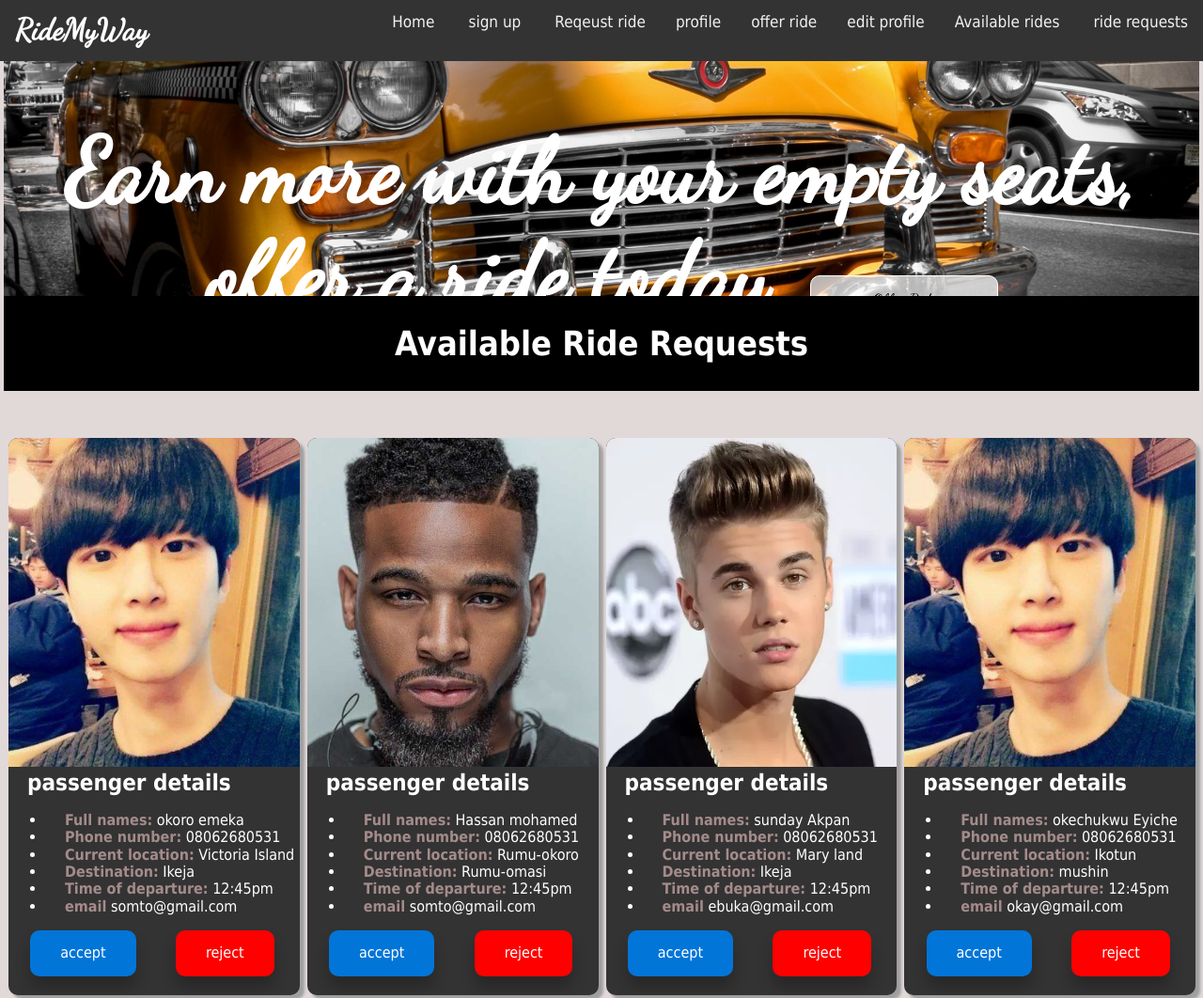
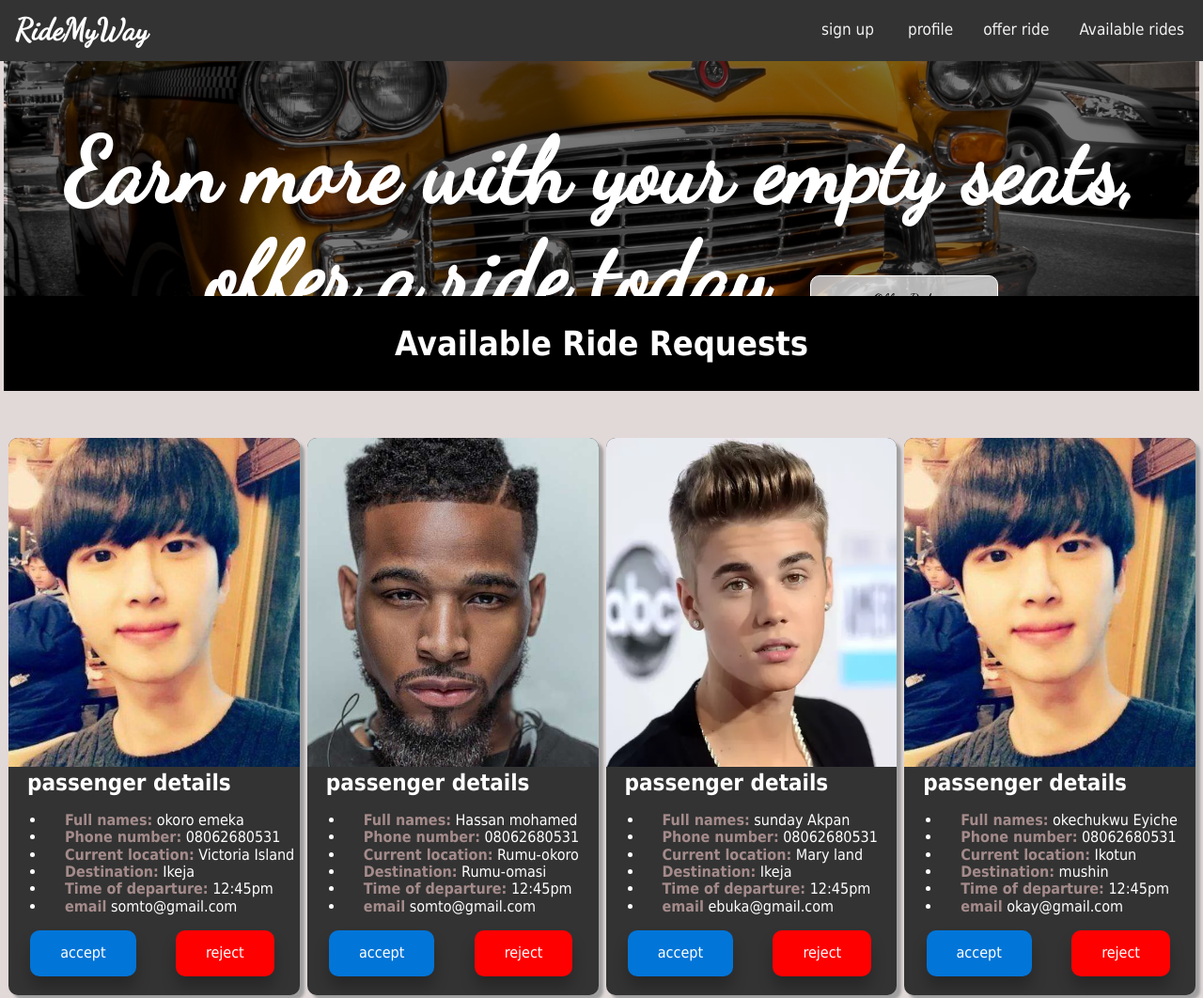
Before and after one commit to okoroemeka/Ride-my-way, a plain HTML site: page UI/viewCreatedRequest.html in a window 1280 px wide. Shown: the top 1062 px of the page at 94% size. Drawn offline with nearby package versions, Linux system fonts and the light colour scheme.

Commit message:
Modify nevigation bar

```diff
--- a/UI/css/avialable.css
+++ b/UI/css/avialable.css
@@ -54,6 +54,10 @@ body, html{
     margin: 0px;
 }
 
+.navbar a:not(:first-child) {
+    padding-top:22px;
+}
+
 /* Style the links inside the navigation bar */
 .navbar a {
     float: right;
@@ -78,6 +82,11 @@ body, html{
 #signup-text,#home-text{
     padding-right: 20px;
 }
+#banner-area-container{
+    margin: 0 auto;
+    height: 250px;
+    background-color: rgba(0,0,0,0.5);
+}
 
 #banner-area{
 	background-image: url("../images/back2.jpg") ;
@@ -87,6 +96,7 @@ body, html{
 	width: 100%;
 	height: 250px;
 	margin: 0;
+    padding: 0;
 	text-align: center;
 	font-size: 3em;
 	color: #ffffff;
--- a/UI/css/main.css
+++ b/UI/css/main.css
@@ -60,6 +60,9 @@ body, html{
     padding: 14px 16px;
     text-decoration: none;
     font-size: 17px;
+}
+.navbar a:not(:first-child) {
+    padding-top:22px;
 }
 .navbar .icon {
     display: none;
--- a/UI/viewCreatedRequest.html
+++ b/UI/viewCreatedRequest.html
@@ -13,14 +13,10 @@
 	<header>
 			<div class="navbar" id="topnavbar">
 				<a href="index.html" id="company-name">RideMyWay</a>
-				<a href="viewCreatedRequest.html">ride requests</a>
 				<a href="availableRides.html" id="home-text">Available rides</a>
-				<a href="editProfile.html">edit profile</a>
 				<a href="offerRides.html">offer ride</a>
 				<a href="profile.html">profile</a>
-				<a href="request.html">Reqeust ride</a>
 				<a href="signup.html" id="signup-text">sign up</a>
-				<a href="index.html" id="home-text">Home</a>
 				<a href="javascript:void(0);" class="icon" onclick="toggleClass()"> <i class="fa fa-bars"></i> </a>
 			</div>
 		</header>
@@ -29,7 +25,14 @@
 			<div class="row" style="margin: 0">
 				<!-- banner area -->
 				<div class="col-12" id="banner-area">
-					<h1>Earn more with your empty seats, offer a ride today.<a href="offerRides.html" id="offer-ride-link"> <button type="button" class="offer-ride-button">Offer Ride</button></a> </h1>
+					<div class="row">
+						<div class="col-12" id="banner-area-container">
+							<h1>Earn more with your empty seats, offer a ride today.<a href="offerRides.html" id="offer-ride-link">
+								<button type="button" class="offer-ride-button">Offer Ride</button></a>
+							</h1>
+						</div>
+					</div>
+
 				</div>
 			</div>
 			<div class="row">
@@ -58,7 +61,7 @@
 							</div>
 							<div class="row">
 								<div class="col-6 request-created-button">
-									<button type="button" class="button">accept</button>
+									<a href="request.html"><button type="button" class="button">accept</button></a>
 								</div>
 								<div class="col-6 request-created-button">
 									<button type="button" class="button reject-button" >reject</button>
```
Also changed, not shown: UI/availableRides.html (+6 -6 lines), UI/editProfile.html (+0 -4 lines), UI/index.html (+1 -7 lines), UI/offerRides.html (+0 -4 lines), UI/profile.html (+0 -5 lines), UI/request.html (+0 -4 lines), UI/signup.html (+0 -8 lines).
